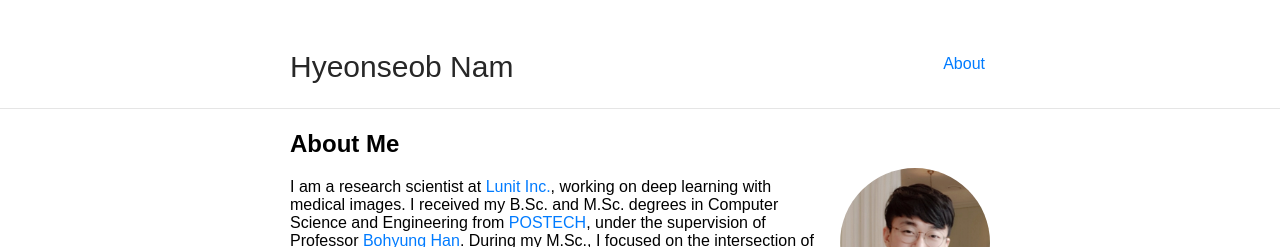
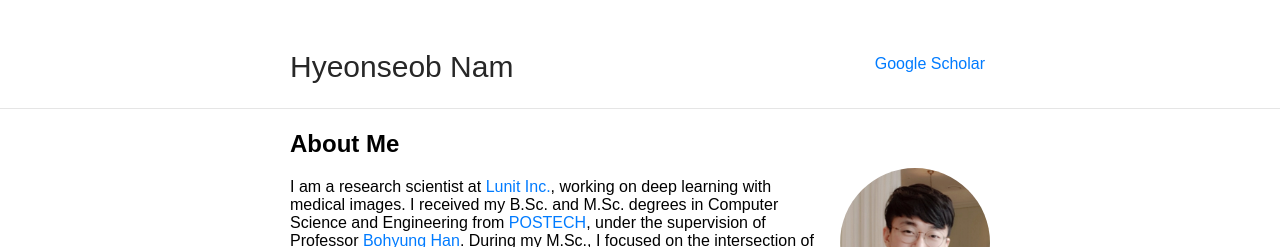
Before and after one commit to gholste/hyeonseobnam.github.io, a Jekyll site: the page built from index.md, in a window 1280 px wide. Shown: the top 247 px of the page. Built offline with Jekyll 4.4.1, drawn with Linux system fonts in a browser that asks for light colours.

Commit message:
Update _config.yml

```diff
--- a/_config.yml
+++ b/_config.yml
@@ -11,5 +11,5 @@ sass:
     sass_dir: _sass
 
 nav:
- - name: "About"
+ - name: "Google Scholar"
    link: "https://scholar.google.com/citations?user=X9BkR3MAAAAJ/"
```
